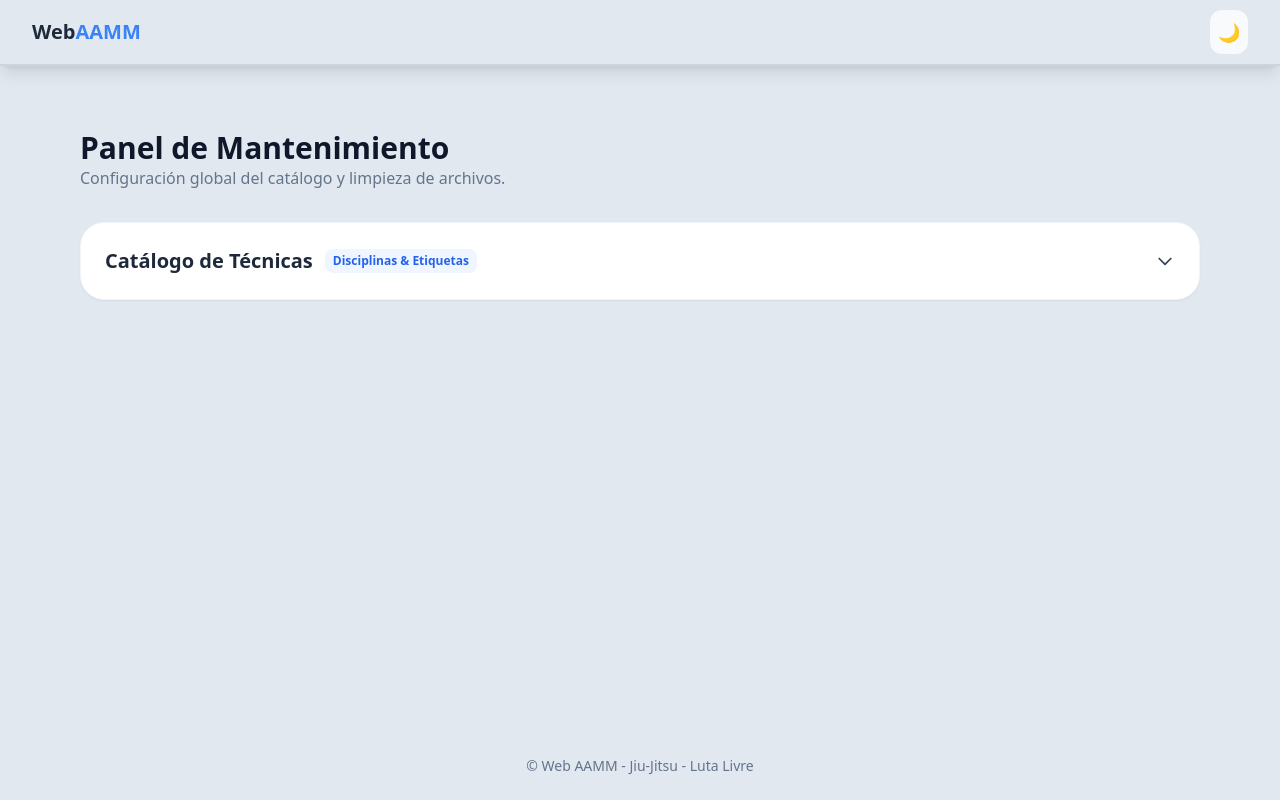
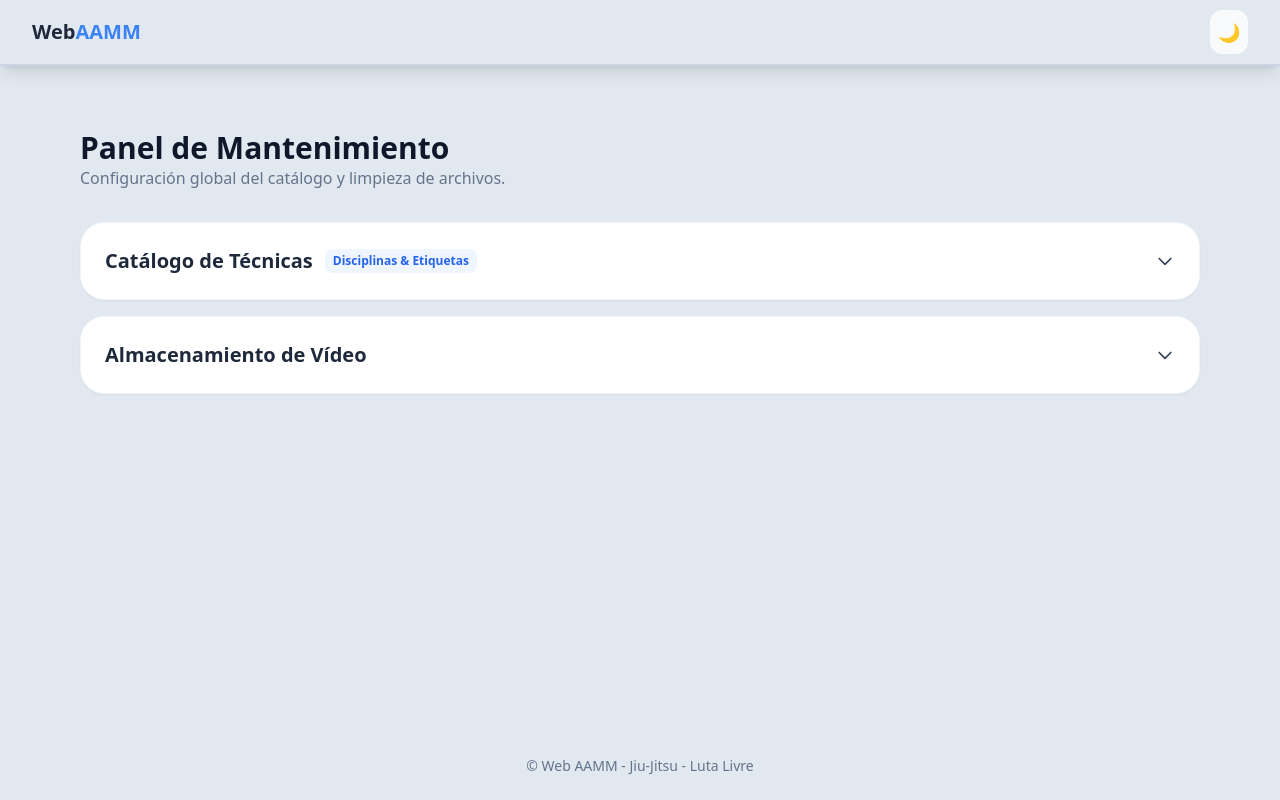
Before and after one commit to ALSREPO/web_aamm, a FastAPI app: template src/templates/tecnicas/admin_tablas_bbdd.html in a window 1280 px wide. Run offline with FastAPI, Linux system fonts and the light colour scheme; the template is opened without the code that fills it, so the values that code supplies are empty; parts of the project's set-up code (start-up, migrations or seed data) failed here and were passed over; some libraries are stand-ins or nearby versions.

Commit message:
feat(frontend-admin-bbdd): añadir gestión de vídeos. Permite borrar del servidor, los vídeos que no se usan en ninguna técnica

```diff
--- a/src/static/js/tecnicas/admin_tablas_bbdd.js
+++ b/src/static/js/tecnicas/admin_tablas_bbdd.js
@@ -9,6 +9,7 @@
 
     document.addEventListener('DOMContentLoaded', () => {
         cargarTablas();
+        ejecutarAuditoria();
     });
 
     // --- LÓGICA DE TABLAS (Disciplinas/Etiquetas) ---
@@ -53,3 +54,54 @@
         if (res.ok) cargarTablas();
         else alert("Error: Elemento en uso en alguna técnica.");
     }
+
+    // --- LÓGICA DE AUDITORÍA (Vídeos) ---
+    async function ejecutarAuditoria() {
+        const res = await fetch('/api/videos/auditoria-videos');
+        const data = await res.json();
+
+        // Actualizar Badge en el summary
+        const badge = document.getElementById('badge-huerfanos');
+        if (data.huerfanos.length > 0) {
+            badge.innerText = `${data.huerfanos.length} huérfanos`;
+            badge.classList.remove('hidden');
+        } else {
+            badge.classList.add('hidden');
+        }
+
+        document.getElementById('stats-auditoria').innerHTML = `
+			<div class="p-4 bg-slate-50 dark:bg-slate-900/50 rounded-2xl">
+				<p class="text-[10px] font-black text-slate-400 uppercase">Archivos totales</p>
+				<p class="text-2xl font-bold text-slate-700 dark:text-slate-200">${data.total_fisicos}</p>
+			</div>
+			<div class="p-4 bg-slate-50 dark:bg-slate-900/50 rounded-2xl">
+				<p class="text-[10px] font-black text-slate-400 uppercase">En uso</p>
+				<p class="text-2xl font-bold text-blue-600">${data.total_en_uso}</p>
+			</div>
+			<div class="p-4 bg-amber-50 dark:bg-amber-900/20 rounded-2xl">
+				<p class="text-[10px] font-black text-amber-600 uppercase">Huérfanos</p>
+				<p class="text-2xl font-bold text-amber-700 dark:text-amber-400">${data.huerfanos.length}</p>
+			</div>
+        `;
+
+        const lista = document.getElementById('lista-huerfanos');
+        if (data.huerfanos.length === 0) {
+            lista.innerHTML = '<p class="col-span-full text-sm py-4 text-emerald-500 font-medium">✨ Servidor optimizado. No hay nada que limpiar.</p>';
+            return;
+        }
+
+        lista.innerHTML = data.huerfanos.map(f => `
+            <div class="flex justify-between items-center p-3 bg-slate-50 dark:bg-slate-900/50 rounded-xl">
+                <span class="text-[10px] font-mono text-slate-500 truncate mr-2">${f}</span>
+                <button onclick="borrarArchivoFisico('${f}')" class="text-red-400 hover:text-red-600">
+                    <svg xmlns="http://www.w3.org/2000/svg" class="h-4 w-4" fill="none" viewBox="0 0 24 24" stroke="currentColor"><path stroke-linecap="round" stroke-linejoin="round" stroke-width="2" d="M19 7l-.867 12.142A2 2 0 0116.138 21H7.862a2 2 0 01-1.995-1.858L5 7m5 4v6m4-6v6m1-10V4a1 1 0 00-1-1h-4a1 1 0 00-1 1v3M4 7h16" /></svg>
+                </button>
+            </div>
+        `).join('');
+    }
+
+    async function borrarArchivoFisico(nombre) {
+        if (!confirm(`¿Eliminar ${nombre} del disco?`)) return;
+        const res = await fetch(`/api/videos/eliminar-archivo-fisico?filename=${encodeURIComponent(nombre)}`, { method: 'DELETE' });
+        if (res.ok) ejecutarAuditoria();
+    }
--- a/src/templates/tecnicas/admin_tablas_bbdd.html
+++ b/src/templates/tecnicas/admin_tablas_bbdd.html
@@ -41,9 +41,29 @@
                 </div>
             </div>
         </details>
+
+        <!-- Sección de Gestión de Almacenamiento de Vídeo -->
+        <details class="group bg-white dark:bg-slate-800 rounded-3xl border border-slate-100 dark:border-slate-700 shadow-sm">
+            <summary class="flex justify-between items-center p-6 cursor-pointer list-none">
+                <div class="flex items-center gap-3">
+                    <span class="text-xl font-bold text-slate-800 dark:text-white">Almacenamiento de Vídeo</span>
+                    <span id="badge-huerfanos" class="hidden text-xs font-bold px-2 py-1 bg-amber-100 text-amber-700 rounded-lg animate-pulse"></span>
+                </div>
+                <svg xmlns="http://www.w3.org/2000/svg" class="h-5 w-5 transition-transform group-open:rotate-180" fill="none" viewBox="0 0 24 24" stroke="currentColor">
+                    <path stroke-linecap="round" stroke-linejoin="round" stroke-width="2" d="M19 9l-7 7-7-7" />
+                </svg>
+            </summary>
+
+            <div class="p-6 pt-0">
+                <div id="stats-auditoria" class="grid grid-cols-2 md:grid-cols-3 gap-4 mb-8"></div>
+
+                <h3 class="text-xs font-black text-slate-400 uppercase tracking-widest mb-4">Archivos huérfanos (sin técnica asignada)</h3>
+                <div id="lista-huerfanos" class="grid grid-cols-1 md:grid-cols-2 gap-2"></div>
+            </div>
+        </details>
+
     </div>
 </div>
 
-
 <script src="/static/js/tecnicas/admin_tablas_bbdd.js" defer></script>
 {% endblock %}
```
